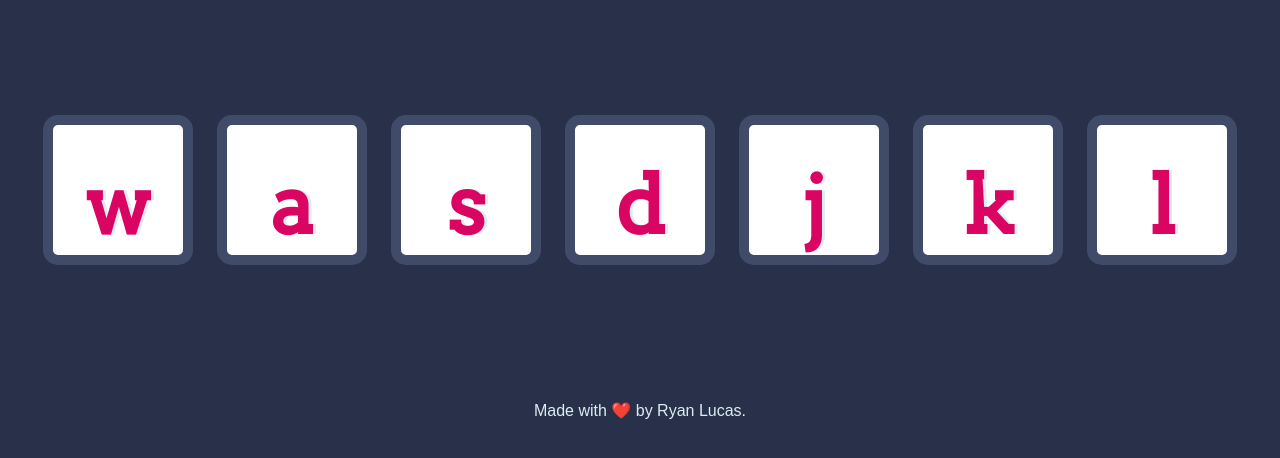
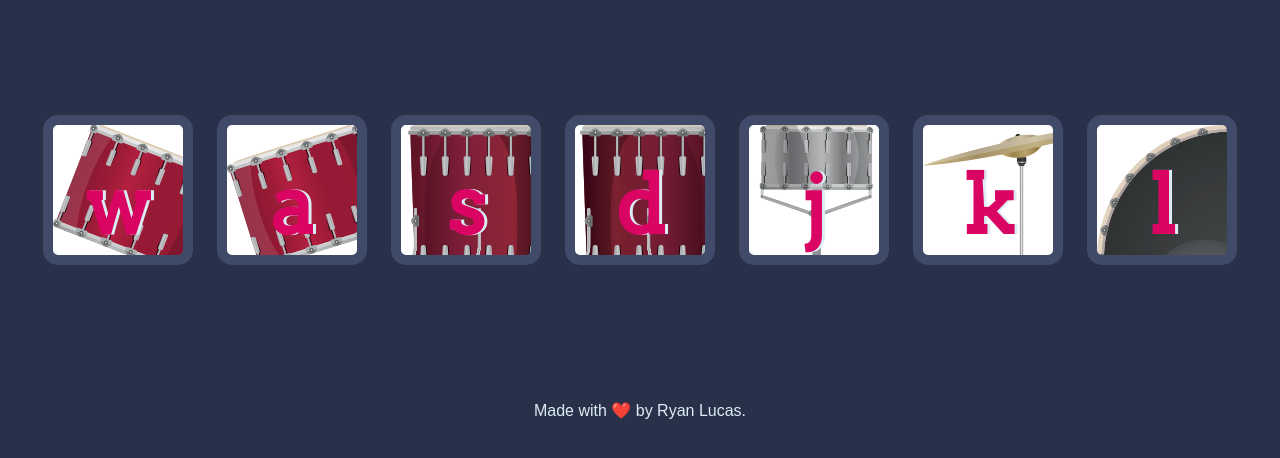
Before and after one commit to rlucas2100/Drum-Kit, a plain HTML site: page index.html in a window 1280 px wide. Shown: the part 174-632 px from the top of the page. Drawn offline with Linux system fonts and the light colour scheme.

Commit message:
Add background images to drums

```diff
--- a/index.js
+++ b/index.js
@@ -1,9 +1,19 @@
 let numberOfDrumButtons = document.querySelectorAll(".drum").length;
 
+
+// add event listener to all buttons
 for (var i = 0; i<numberOfDrumButtons; i++){
 
     document.querySelectorAll(".drum")[i].addEventListener("click", function ()  {
-        alert("I got clicked");
+        let audio = new Audio('sounds/tom-1.mp3');
+        // audio object
+        audio.play();
     });
 
+
 }
+
+let pie = ['blue', 'red', 'green'];
+
+console.log(pie[0]);
+console.log(pie[2]);
--- a/styles.css
+++ b/styles.css
@@ -17,30 +17,37 @@ footer {
 }
 
 .w {
+background-image: url("images/tom1.png");
 
 }
 
 .a {
+  background-image: url("images/tom2.png");
 
 }
 
 .s {
+  background-image: url("images/tom3.png");
 
 }
 
 .d {
+  background-image: url("images/tom4.png");
 
 }
 
 .j {
+  background-image: url("images/snare.png");
 
 }
 
 .k {
+  background-image: url("images/crash.png");
 
 }
 
 .l {
+  background-image: url("images/kick.png");
 
 }
 
```
